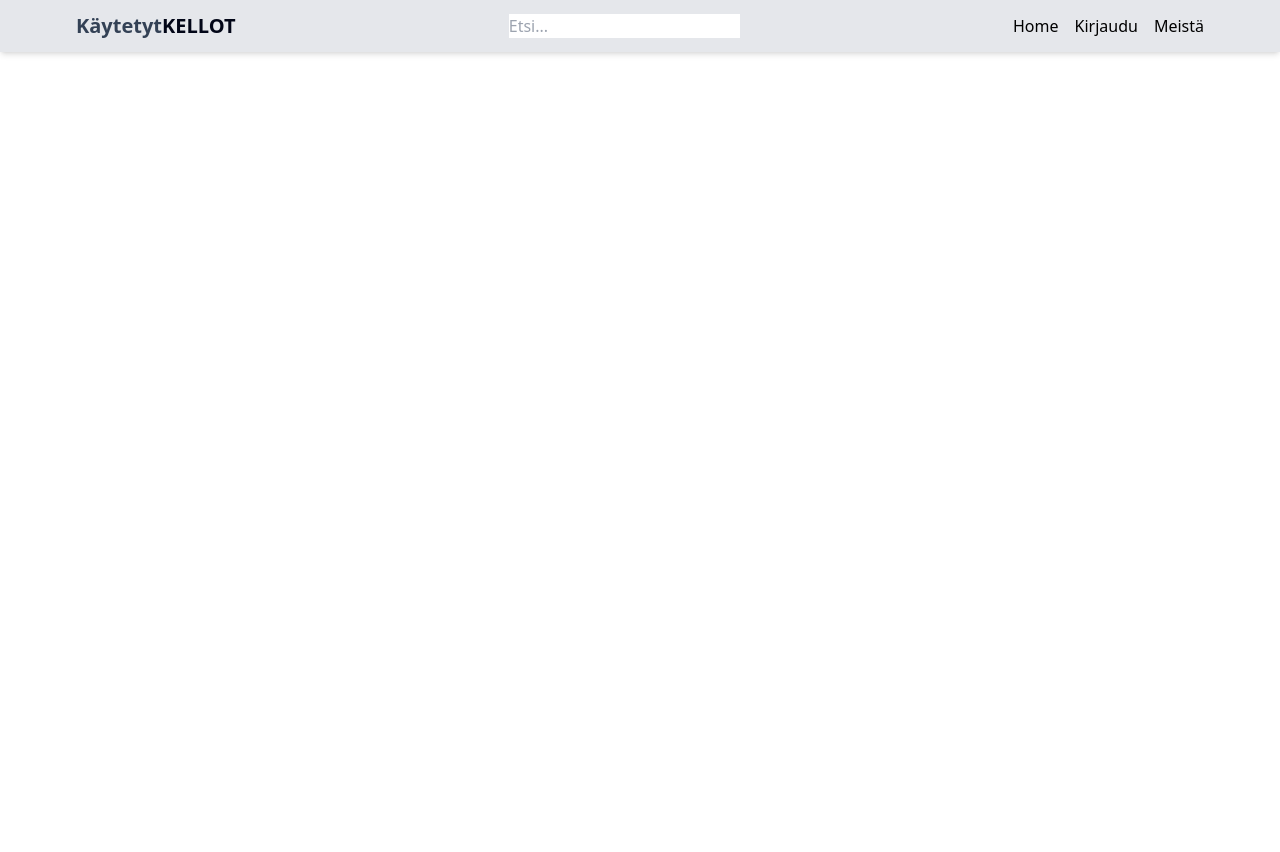
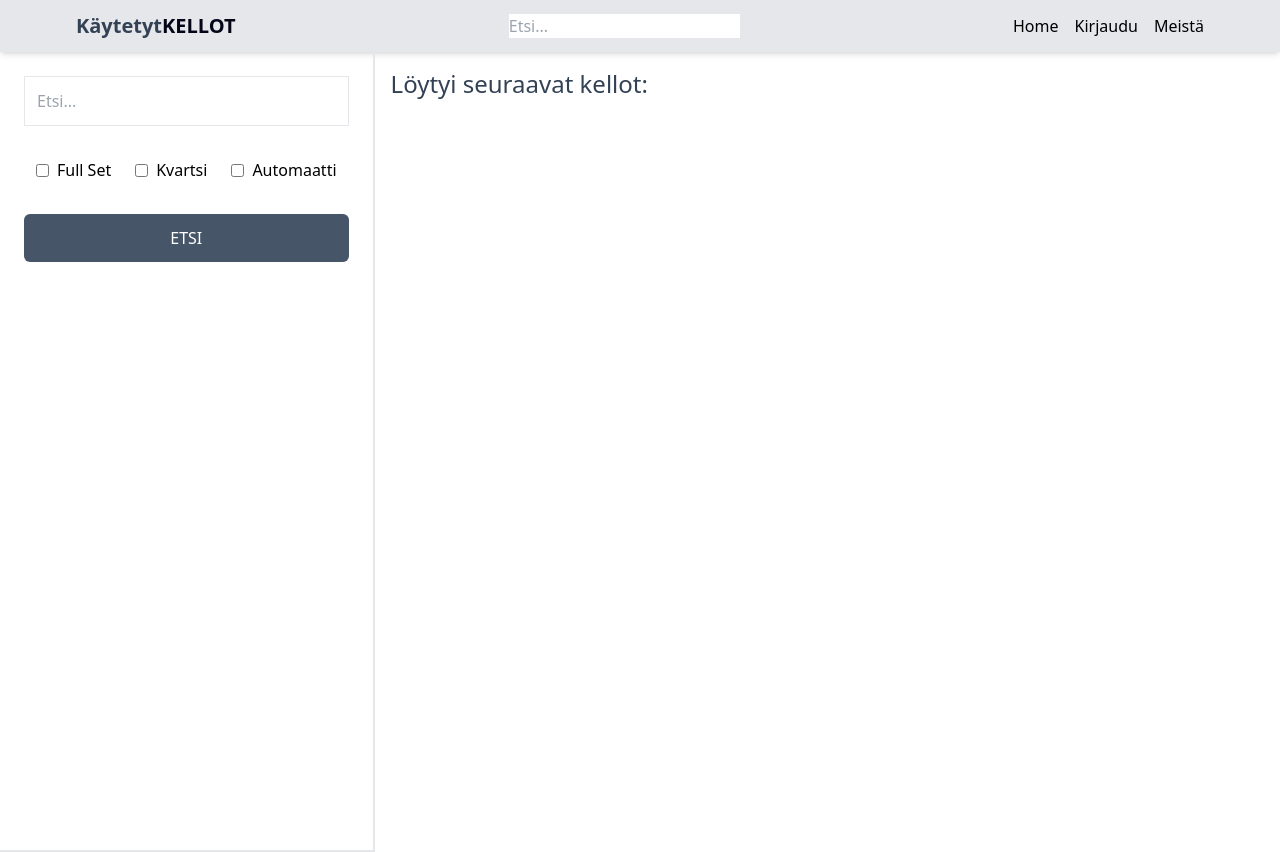
Before and after one commit to DmitryNov74/kellostore, a React (Vite) app in the folder frontend/: page /search in a window 1280 px wide. Before the commit the page ends 800 px from the top, so only its background shows below. Built offline with nearby package versions, Linux system fonts and the light colour scheme; no server answers.

Commit message:
search page is started to build

```diff
--- a/frontend/src/App.jsx
+++ b/frontend/src/App.jsx
@@ -10,6 +10,7 @@ import PrivateRoute from './components/PrivateRoute';
 import CreateListing from './pages/CreateListing';
 import UpdataListing from './pages/UpdataListing';
 import Listing from './pages/Listing';
+import Search from './pages/Search';
 
 export default function App() {
   return (
@@ -20,6 +21,7 @@ export default function App() {
         <Route path="/sign-in" element={<Signin />} />
         <Route path="/sign-up" element={<Signup />} />
         <Route path="/listing/:listingId" element={<Listing />} />
+        <Route path="/search" element={<Search />} />
         <Route element={<PrivateRoute />}>
           <Route path="/profile" element={<Profile />} />
           <Route path="/create-listing" element={<CreateListing />} />
--- a/frontend/src/components/Header.jsx
+++ b/frontend/src/components/Header.jsx
@@ -1,9 +1,27 @@
-import React from 'react';
+import React, { useEffect, useState } from 'react';
 import { useSelector } from 'react-redux';
-import { Link } from 'react-router-dom';
+import { Link, useNavigate } from 'react-router-dom';
 
 export default function Header() {
   const { currentUser } = useSelector((state) => state.user);
+  const [searchTerm, setSearchTerm] = useState('');
+  const navigate = useNavigate();
+
+  const handleSubmit = (e) => {
+    e.preventDefault();
+    const urlParams = new URLSearchParams(window.location.search);
+    urlParams.set('searchTerm', searchTerm);
+    const searchQuery = urlParams.toString();
+    navigate(`/search?${searchQuery}`);
+  };
+
+  useEffect(() => {
+    const urlParams = new URLSearchParams(location.search);
+    const searchFromUrl = urlParams.get('searchTerm');
+    if (searchFromUrl) {
+      setSearchTerm(searchFromUrl);
+    }
+  }, [location.search]);
 
   return (
     <header className="bg-gray-200 shadow-md">
@@ -15,8 +33,13 @@ export default function Header() {
           </h1>
         </Link>
 
-        <form>
-          <input type="text" placeholder="Etsi..." />
+        <form onSubmit={handleSubmit}>
+          <input
+            type="text"
+            placeholder="Etsi..."
+            value={searchTerm}
+            onChange={(e) => setSearchTerm(e.target.value)}
+          />
         </form>
         <ul className="flex gap-4">
           <Link to="/">
--- a/frontend/src/pages/CreateListing.jsx
+++ b/frontend/src/pages/CreateListing.jsx
@@ -27,7 +27,7 @@ export default function CreateListing() {
     price: 0,
     description: '',
   });
-  console.log(formData);
+
   const handleImageSubmit = (e) => {
     if (files.length > 0 && files.length + formData.imageUrls.length < 6) {
       const pictures = [];
--- /dev/null
+++ b/frontend/src/pages/Search.jsx
@@ -0,0 +1,42 @@
+import React from 'react';
+
+export default function Search() {
+  return (
+    <div className="flex flex-col md:flex-row">
+      <div className="p-6 border-b-2 md:border-r-2 md:min-h-screen">
+        <form className="flex flex-col gap-5">
+          <div className="flex items-center gap-2">
+            <input
+              className="border p-3 w-full"
+              type="text"
+              placeholder="Etsi..."
+              id="searchTerm"
+            />
+          </div>
+          <div className="flex">
+            <div className="flex gap-2 flex-wrap items-center p-3">
+              <input type="checkbox" id="isFullSet" />
+              <span>Full Set</span>
+            </div>
+            <div className="flex gap-2 flex-wrap items-center p-3">
+              <input type="checkbox" id="quartz" />
+              <span>Kvartsi</span>
+            </div>
+            <div className="flex gap-2 flex-wrap items-center p-3">
+              <input type="checkbox" id="automatic" />
+              <span>Automaatti</span>
+            </div>
+          </div>
+          <button className="bg-slate-600 rounded-md text-white p-3 hover:opacity-80">
+            ETSI
+          </button>
+        </form>
+      </div>
+      <div>
+        <h1 className="text-2xl text-slate-700 m-4">
+          Löytyi seuraavat kellot:
+        </h1>
+      </div>
+    </div>
+  );
+}
```
Also changed, not shown: 2 other files (tests, documents, lock files or other folders).
